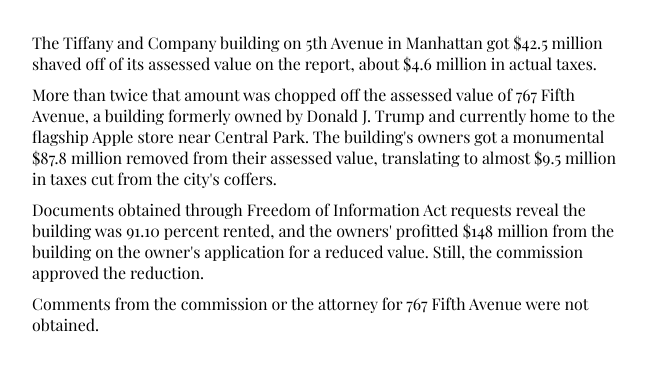
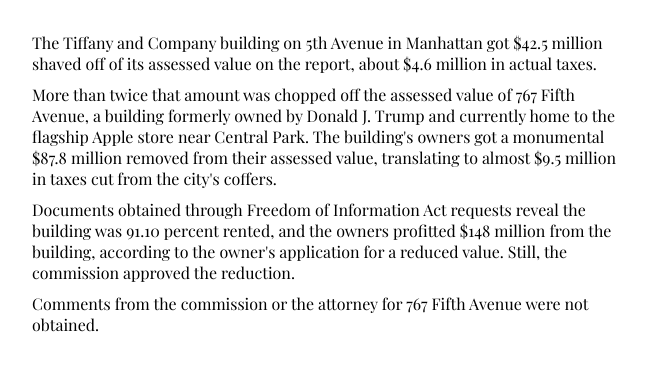
Before and after one commit to KeyKindelan/Tax-Commission, a plain HTML site: page index.html in a window 1280 px wide. Shown: the part 1700-2070 px from the top of the page, without its empty margins (308-954 px from the left). Drawn offline with nearby package versions, Linux system fonts and the light colour scheme; a web font is replaced by a local one.

Commit message:
Update index.html

```diff
--- a/index.html
+++ b/index.html
@@ -55,7 +55,7 @@
 			<p>More than twice that amount was chopped off the assessed value of 767 Fifth Avenue, a building formerly owned by Donald J. Trump and currently home to the flagship Apple store near Central Park. The building's owners got a monumental $87.8 million removed from their assessed value, translating to almost $9.5 million in taxes cut from the city's coffers.
 			</p>
 			<p>
-			Documents obtained through Freedom of Information Act requests reveal the building was 91.10 percent rented, and the owners' profitted $148 million from the building on the owner's application for a reduced value. Still, the commission approved the reduction.
+			Documents obtained through Freedom of Information Act requests reveal the building was 91.10 percent rented, and the owners profitted $148 million from the building, according to the owner's application for a reduced value. Still, the commission approved the reduction.
 		  </p>
 			<p>Comments from the commission or the attorney for 767 Fifth Avenue were not obtained.</p>
 
```
